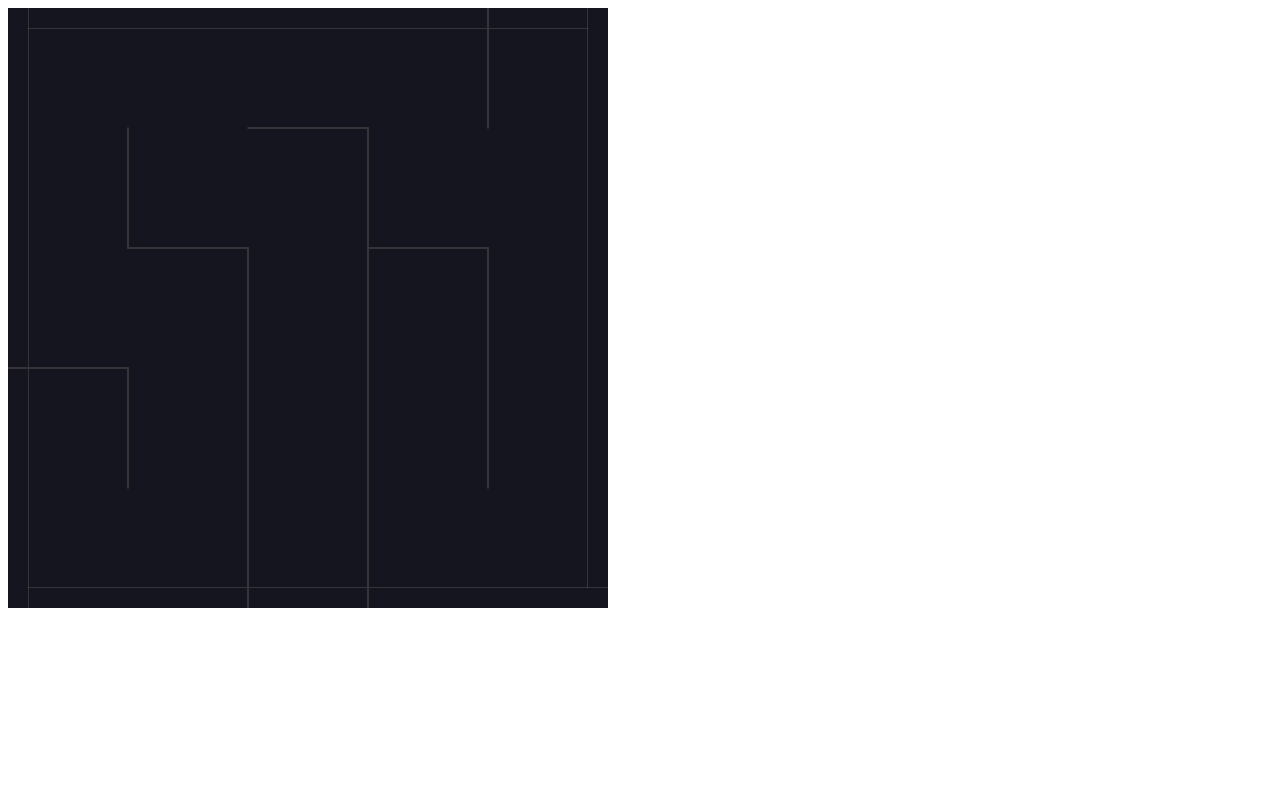
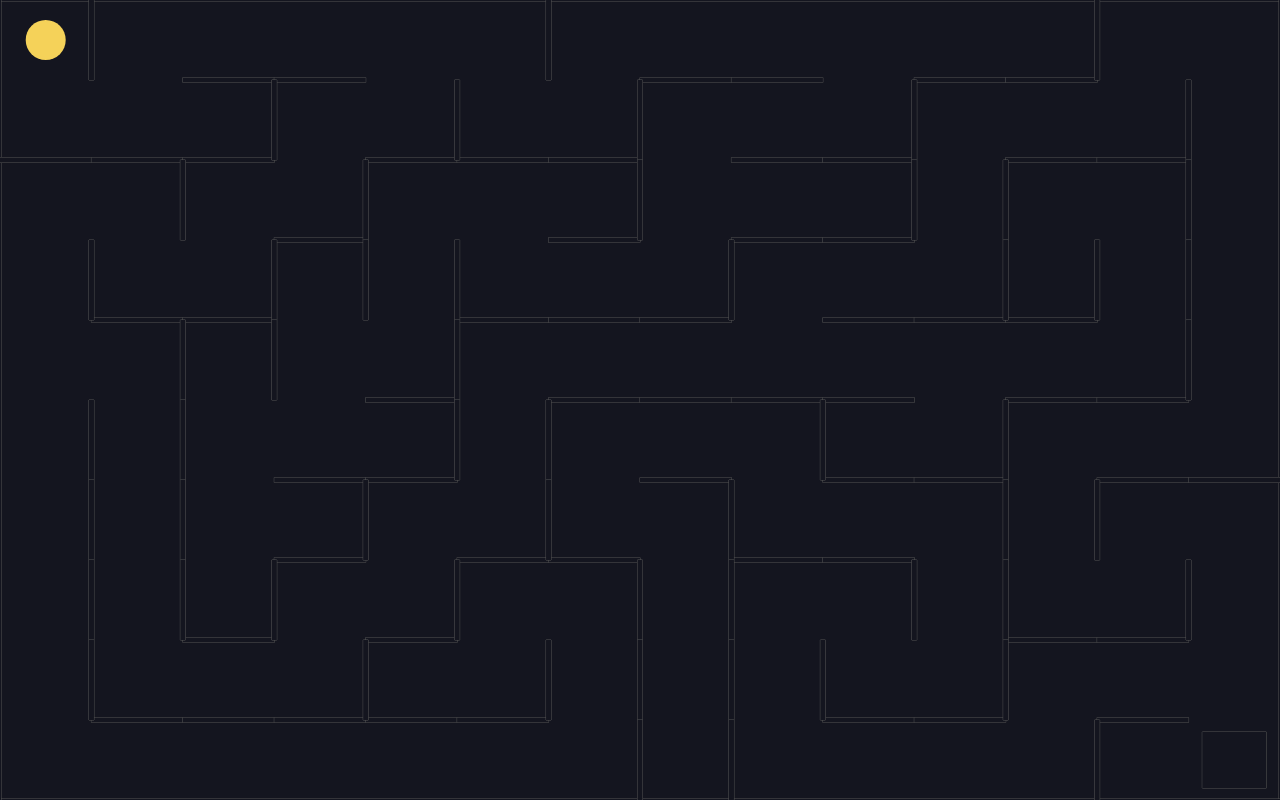
Before and after one commit to arantebw/maze, a plain HTML site: page index.html in a window 1280 px wide. Drawn offline with nearby package versions, Linux system fonts and the light colour scheme.

Commit message:
add: Game logic is working

```diff
--- /dev/null
+++ b/css/style.css
@@ -0,0 +1,3 @@
+body {
+  margin: 0;
+}
--- a/index.html
+++ b/index.html
@@ -4,6 +4,7 @@
   <meta name="viewport" content="width=device-width, initial-scale=1.0">
   <title>Maze</title>
   <script src="https://cdnjs.cloudflare.com/ajax/libs/matter-js/0.14.2/matter.min.js" integrity="sha512-pi0tSRZdlNRZeANPwdAIHRAYg6gZZV6QlAiyHXn5TYqLzBKE9jlttO/QgYLMhISD6oNv2kPsVelx+n5nw0FqKA==" crossorigin="anonymous"></script>
+  <link rel="stylesheet" href="css/style.css">
 </head>
 <body>
   <script src="js/script.js"></script>
--- a/js/script.js
+++ b/js/script.js
@@ -1,10 +1,13 @@
-const { Engine, Render, Runner, World, Bodies } = Matter;
+const { Engine, Render, Runner, World, Bodies, Body, Events } = Matter;
 const engine = Engine.create();
+engine.world.gravity.y = 0; // disable gravity pull
 const { world } = engine;
-const cells = 5;
-const width = 600;
-const height = 600;
-const unitLength = width / cells;
+const cellsHorizontal = 14;
+const cellsVertical = 10;
+const width = window.innerWidth;
+const height = window.innerHeight;
+const unitLengthX = width / cellsHorizontal;
+const unitLengthY = height / cellsVertical;
 const render = Render.create({
   element: document.body,
   engine: engine,
@@ -19,10 +22,10 @@ Runner.run(Runner.create(), engine);
 
 // Walls
 const walls = [
-  Bodies.rectangle(width / 2, 0, width, 40, { isStatic: true }), // top
-  Bodies.rectangle(width, height / 2, 40, height, { isStatic: true }), // right
-  Bodies.rectangle(width / 2, height, width, 40, { isStatic: true }), // bottom
-  Bodies.rectangle(0, height / 2, 40, height, { isStatic: true }) // left
+  Bodies.rectangle(width / 2, 0, width, 2, { isStatic: true }), // top
+  Bodies.rectangle(width, height / 2, 2, height, { isStatic: true }), // right
+  Bodies.rectangle(width / 2, height, width, 2, { isStatic: true }), // bottom
+  Bodies.rectangle(0, height / 2, 2, height, { isStatic: true }) // left
 ];
 World.add(world, walls);
 
@@ -40,13 +43,13 @@ const shuffle = (arr) => {
   return arr;
 };
 
-const grid = Array(cells).fill(null).map(() => Array(cells).fill(false));
-const verticals = Array(cells).fill(null).map(() => Array(cells - 1).fill(false));
-const horizontals = Array(cells - 1).fill(null).map(() => Array(cells).fill(false));
+const grid = Array(cellsVertical).fill(null).map(() => Array(cellsHorizontal).fill(false));
+const verticals = Array(cellsVertical).fill(null).map(() => Array(cellsHorizontal - 1).fill(false));
+const horizontals = Array(cellsVertical - 1).fill(null).map(() => Array(cellsHorizontal).fill(false));
 
 // Random starting cell
-const startRow = Math.floor(Math.random() * cells);
-const startColumn = Math.floor(Math.random() * cells);
+const startRow = Math.floor(Math.random() * cellsVertical);
+const startColumn = Math.floor(Math.random() * cellsHorizontal);
 
 const stepThroughCell = (row, column) => {
   // Is cell already visited
@@ -66,7 +69,7 @@ const stepThroughCell = (row, column) => {
   for (let neighbor of neighbors) {
     const [nextRow, nextColumn, direction] = neighbor;
     // Check if neighbor is out of bounds
-    if (nextRow < 0 || nextRow >= cells || nextColumn < 0 || nextColumn >= cells) {
+    if (nextRow < 0 || nextRow >= cellsVertical || nextColumn < 0 || nextColumn >= cellsHorizontal) {
       continue;
     }
     // If visited neighbor, move on to next neighbor
@@ -96,11 +99,14 @@ horizontals.forEach((row, rowIndex) => {
       return;
     }
     const wall = Bodies.rectangle(
-      columnIndex * unitLength + unitLength / 2,
-      rowIndex * unitLength + unitLength,
-      unitLength,
-      1,
-      { isStatic: true }
+      columnIndex * unitLengthX + unitLengthX / 2,
+      rowIndex * unitLengthY + unitLengthY,
+      unitLengthX,
+      5,
+      {
+        isStatic: true,
+        label: 'wall'
+      }
     );
     World.add(world, wall);
   });
@@ -112,12 +118,71 @@ verticals.forEach((row, rowIndex) => {
       return;
     }
     const wall = Bodies.rectangle(
-      columnIndex * unitLength + unitLength,
-      rowIndex * unitLength + unitLength / 2,
-      1,
-      unitLength,
-      { isStatic: true }
+      columnIndex * unitLengthX + unitLengthX,
+      rowIndex * unitLengthY + unitLengthY / 2,
+      5,
+      unitLengthY,
+      {
+        isStatic: true,
+        label: 'wall'
+      }
     );
     World.add(world, wall);
   });
 });
+
+// Goal
+const goal = Bodies.rectangle(
+  width - unitLengthX / 2,
+  height - unitLengthY / 2,
+  unitLengthX * .7,
+  unitLengthY * .7,
+  {
+    isStatic: true,
+    label: 'goal'
+  }
+);
+World.add(world, goal);
+
+// Ball
+const ballRadius = Math.min(unitLengthX, unitLengthY) / 4;
+const ball = Bodies.circle(
+  unitLengthX / 2,
+  unitLengthY / 2,
+  ballRadius,
+  {
+    label: 'ball'
+  }
+);
+World.add(world, ball);
+
+document.addEventListener('keydown', event => {
+  const { x, y } = ball.velocity;
+  if (event.code === 'KeyW') {
+    Body.setVelocity(ball, { x, y: y - 5 });
+  }
+  if (event.code === 'KeyD') {
+    Body.setVelocity(ball, { x: x + 5, y });
+  }
+  if (event.code === 'KeyS') {
+    Body.setVelocity(ball, { x, y: y + 5 });
+  }
+  if (event.code === 'KeyA') {
+    Body.setVelocity(ball, { x: x - 5, y });
+  }
+});
+
+// Win Condition
+Events.on(engine, 'collisionStart', event => {
+  event.pairs.forEach(collision => {
+    const labels = ['ball', 'goal'];
+    if (labels.includes(collision.bodyA.label) && labels.includes(collision.bodyB.label)) {
+      world.gravity.y = 1;
+      world.bodies.forEach(body => {
+        if (body.label === 'wall') {
+          Body.setStatic(body, false);
+        }
+      })
+    }
+  });
+});
```
